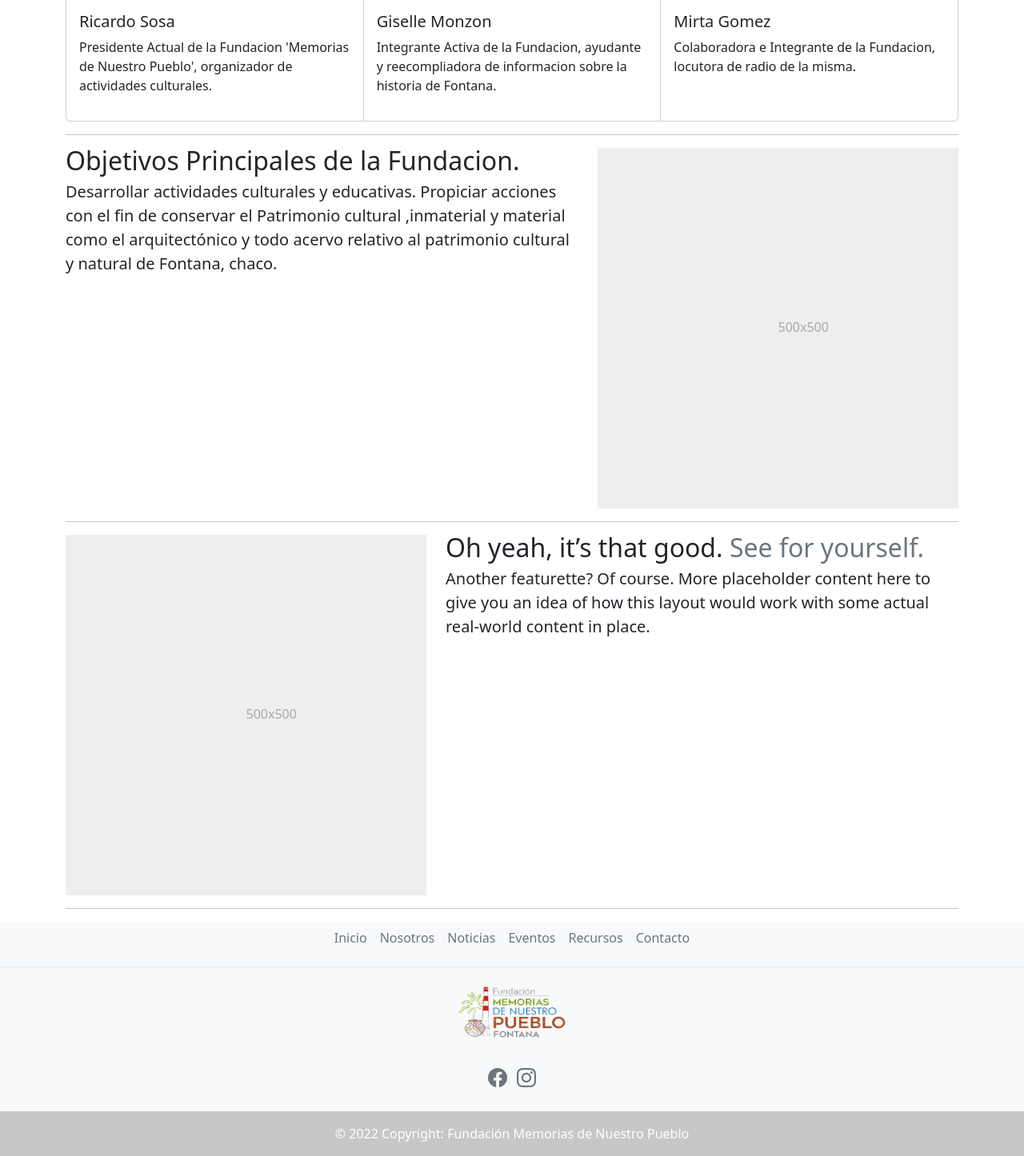
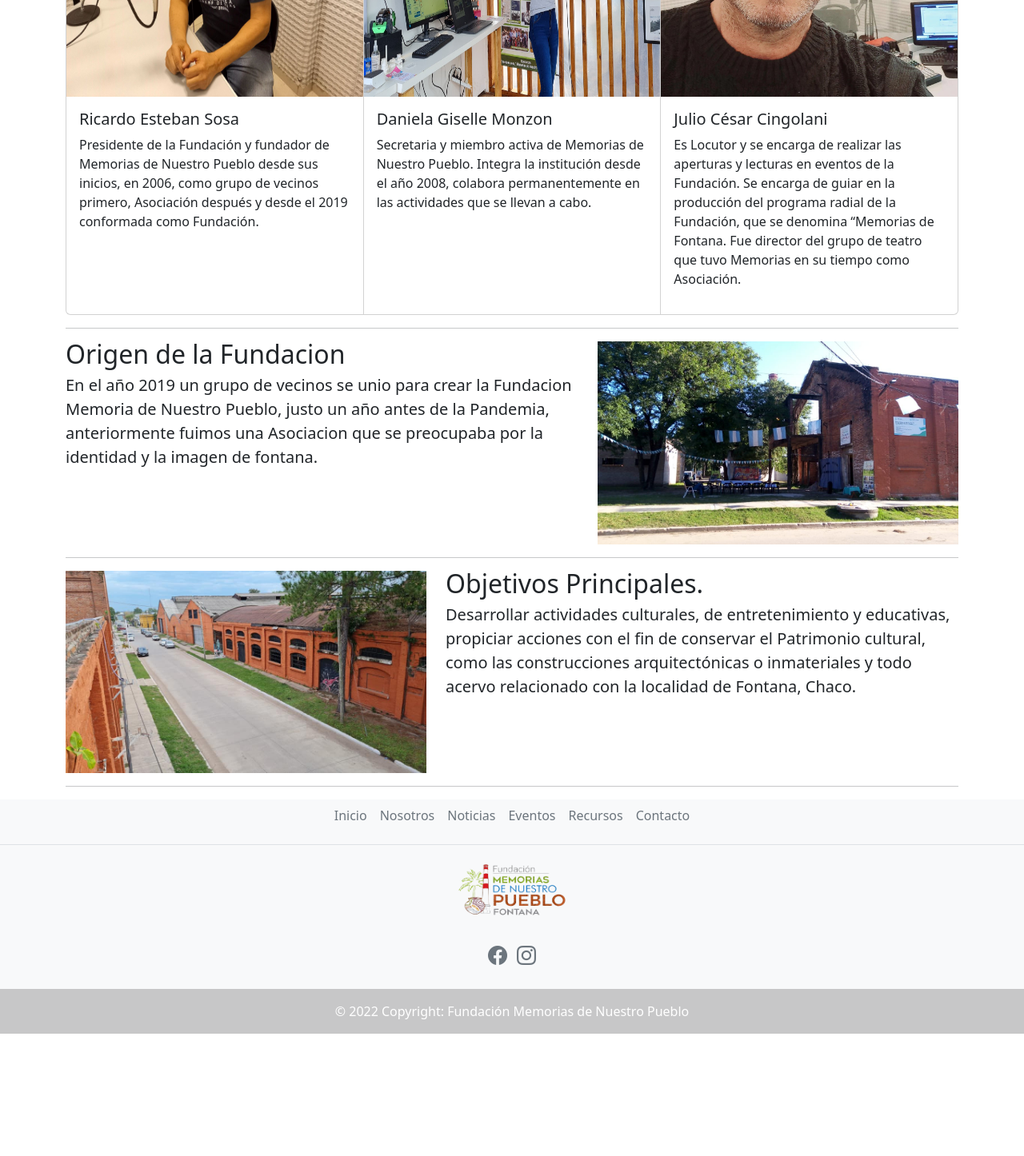
Before and after one commit to equipoINFO/ProyectoFinal, a Django app: template templates/nosotros.html in a window 1280 px wide. Shown: the part 376-1822 px from the top of the page at 80% size. After the commit the page ends 1669 px from the top, so only its background shows below. Run offline with Django 4.2, Linux system fonts and the light colour scheme; the template is opened without the code that fills it, so the values that code supplies are empty; parts of the project's set-up code (start-up, migrations or seed data) failed here and were passed over; some libraries are stand-ins or nearby versions.

Commit message:
Agregado de Nosotros.
agregando template Nosotros.

```diff
--- a/Blog2022/settings/base.py
+++ b/Blog2022/settings/base.py
@@ -23,7 +23,7 @@ BASE_DIR = os.path.dirname(os.path.dirname(os.path.abspath(__file__)))
 
 # SECURITY WARNING: keep the secret key used in production secret!
 #SECRET_KEY = 'django-inse1111111111111cure-efgvd8w3llet1ju111111111111111111111111oa(55+-!i_$5sz9iva1111111111111111sfuy$e+yr9vklt1t-'
-SECRET_KEY = ''
+SECRET_KEY = 'django-insecure-efgvd8w3llet1juoa(55+-!i_$5sz9ivasfuy$e+yr9vklt1t-'
 
 # SECURITY WARNING: don't run with debug turned on in production!
 DEBUG = True
--- a/Blog2022/urls.py
+++ b/Blog2022/urls.py
@@ -18,12 +18,13 @@ from django.urls import include, path
 from apps.noticias_app import views
 from apps.contacto_app import views
 
+
 urlpatterns = [
     path('admin/', admin.site.urls),
     # vista basada en función
     #siempre hay q llamar aca para que pida la solicitud de info en la parte de 'views'
     path('', views.index, name='index'),
     path('contacto', views.contacto, name='contacto'),
-    path('', views.index, name='nosotros'),
+    path('nosotros', views.nosotros, name='nosotros'),
   # path('', views.base, name='base')
 ]
--- a/apps/contacto_app/views.py
+++ b/apps/contacto_app/views.py
@@ -23,3 +23,6 @@ def contacto(request):
         contacto.save()
         return render(request, 'contacto/contactos.html')
     return render(request, 'contacto/contacto.html')
+
+def nosotros(request):
+    return render(request, 'nosotros.html')
--- a/requirements.txt
+++ b/requirements.txt
@@ -1,7 +1,12 @@
 asgiref==3.5.2
+dj-database-url==1.0.0
 Django==4.1
+gunicorn==20.1.0
 mysqlclient==2.1.1
 Pillow==9.2.0
+psycopg2==2.9.3
 PyMySQL==1.0.2
 sqlparse==0.4.2
 tzdata==2022.1
+whitenoise==6.2.0
+#borrar mysql antes de subir a heroku
--- a/templates/base.html
+++ b/templates/base.html
@@ -51,7 +51,7 @@
 				<div class="navbar-collapse collapse" id="navbarsExample09">
 					<ul class="navbar-nav me-auto mb-2 mb-lg-0">
 						<li><a href="#" class="nav-link px-2 link-dark">Inicio</a></li>
-						<li><a href="#" class="nav-link px-2 link-dark">Nosotros</a></li>
+						<li><a href="{% url 'nosotros' %}" class="nav-link px-2 link-dark">Nosotros</a></li>
 						<li><a href="#" class="nav-link px-2 link-dark">Noticias</a></li>
 						<li><a href="#" class="nav-link px-2 link-dark">Eventos</a></li>
 						<li><a href="#" class="nav-link px-2 link-dark">Recursos</a></li>
@@ -72,7 +72,7 @@
 	<footer class="text-center text-white bg-light">
 		<ul class="nav justify-content-center border-bottom pb-3 mb-3">
 			<li class="nav-item"><a href="#" class="nav-link px-2 text-muted">Inicio</a></li>
-			<li class="nav-item"><a href="#" class="nav-link px-2 text-muted">Nosotros</a></li>
+			<li class="nav-item"><a href="{% url 'nosotros' %}" class="nav-link px-2 text-muted">Nosotros</a></li>
 			<li class="nav-item"><a href="#" class="nav-link px-2 text-muted">Noticias</a></li>
 			<li class="nav-item"><a href="#" class="nav-link px-2 text-muted">Eventos</a></li>
 			<li class="nav-item"><a href="#" class="nav-link px-2 text-muted">Recursos</a></li>
--- a/templates/nosotros.html
+++ b/templates/nosotros.html
@@ -11,28 +11,28 @@
   <div class="container marketing">
 
     <!-- Three columns of text below the carousel -->
-    <div class="card-group">
+    <div class="card-group" style="margin-top: 50px">
       <div class="card">
-        <img src="..." class="card-img-top" alt="...">
+        <img src="{% static 'images/nosotros/RICARDO_SOSA.jpg' %}" min-width="480" height="350" alt="logo-ong">
         <div class="card-body">
-          <h5 class="card-title">Ricardo Sosa</h5>
-          <p class="card-text">Presidente Actual de la Fundacion 'Memorias de Nuestro Pueblo', organizador de actividades culturales.</p>
+          <h5 class="card-title">Ricardo Esteban Sosa</h5>
+          <p class="card-text">Presidente de la Fundación y fundador de Memorias de Nuestro Pueblo desde sus inicios, en 2006, como grupo de vecinos primero, Asociación después y desde el 2019 conformada como Fundación.</p>
           <p class="card-text"><small class="text-muted"></small></p>
         </div>
       </div>
       <div class="card">
-        <img src="..." class="card-img-top" alt="...">
+        <img src="{% static 'images/nosotros/GISELLE_MONZON.jpg' %}" min-width="480" height="350" alt="logo-ong">
         <div class="card-body">
-          <h5 class="card-title">Giselle Monzon</h5>
-          <p class="card-text">Integrante Activa de la Fundacion, ayudante y reecompliadora de informacion sobre la historia de Fontana.</p>
+          <h5 class="card-title">Daniela Giselle Monzon</h5>
+          <p class="card-text">Secretaria y miembro activa de Memorias de Nuestro Pueblo. Integra la institución desde el año 2008, colabora permanentemente en las actividades que se llevan a cabo.</p>
           <p class="card-text"><small class="text-muted"></small></p>
         </div>
       </div>
       <div class="card">
-        <img src="..." class="card-img-top" alt="...">
+        <img src="{% static 'images/nosotros/CESAR_CINGOLANI.jpg' %}" min-width="480" height="350" alt="logo-ong">
         <div class="card-body">
-          <h5 class="card-title">Mirta Gomez</h5>
-          <p class="card-text">Colaboradora e Integrante de la Fundacion, locutora de radio de la misma.</p>
+          <h5 class="card-title">Julio César Cingolani</h5>
+          <p class="card-text">Es Locutor y se encarga de realizar las aperturas y lecturas en eventos de la Fundación. Se encarga de guiar en la producción del programa radial de la Fundación, que se denomina “Memorias de Fontana. Fue director del grupo de teatro que tuvo Memorias en su tiempo como Asociación.</p>
           <p class="card-text"><small class="text-muted"></small></p>
         </div>
       </div>
@@ -45,12 +45,11 @@
 
     <div class="row featurette">
       <div class="col-md-7">
-        <h2 class="featurette-heading fw-normal lh-1">Objetivos Principales de la Fundacion.<span class="text-muted"></span></h2>
-        <p class="lead">Desarrollar actividades culturales y educativas. Propiciar acciones con el fin de conservar el Patrimonio cultural ,inmaterial y material como el arquitectónico y todo acervo relativo al patrimonio cultural y natural de Fontana, chaco. </p>
+        <h2 class="featurette-heading fw-normal lh-1">Origen de la Fundacion<span class="text-muted"></span></h2>
+        <p class="lead">En el año 2019 un grupo de vecinos se unio para crear la Fundacion Memoria de Nuestro Pueblo, justo un año antes de la Pandemia, anteriormente fuimos una Asociacion que se preocupaba por la identidad y la imagen de fontana.</p>
       </div>
       <div class="col-md-5">
-        <svg class="bd-placeholder-img bd-placeholder-img-lg featurette-image img-fluid mx-auto" width="500" height="500" xmlns="http://www.w3.org/2000/svg" role="img" aria-label="Placeholder: 500x500" preserveAspectRatio="xMidYMid slice" focusable="false"><title>Placeholder</title><rect width="100%" height="100%" fill="#eee"/><text x="50%" y="50%" fill="#aaa" dy=".3em">500x500</text></svg>
-
+        <img src="static/images/nosotros/EDIFICIOFUNDACION.jpg" class="card-img-top" alt="...">
       </div>
     </div>
 
@@ -58,12 +57,11 @@
 
     <div class="row featurette">
       <div class="col-md-7 order-md-2">
-        <h2 class="featurette-heading fw-normal lh-1">Oh yeah, it’s that good. <span class="text-muted">See for yourself.</span></h2>
-        <p class="lead">Another featurette? Of course. More placeholder content here to give you an idea of how this layout would work with some actual real-world content in place.</p>
+        <h2 class="featurette-heading fw-normal lh-1">Objetivos Principales.<span class="text-muted"></span></h2>
+        <p class="lead">Desarrollar actividades culturales, de entretenimiento y educativas, propiciar acciones con el fin de conservar el Patrimonio cultural, como las construcciones arquitectónicas o inmateriales y todo acervo relacionado con la localidad de Fontana, Chaco.</p>
       </div>
       <div class="col-md-5 order-md-1">
-        <svg class="bd-placeholder-img bd-placeholder-img-lg featurette-image img-fluid mx-auto" width="500" height="500" xmlns="http://www.w3.org/2000/svg" role="img" aria-label="Placeholder: 500x500" preserveAspectRatio="xMidYMid slice" focusable="false"><title>Placeholder</title><rect width="100%" height="100%" fill="#eee"/><text x="50%" y="50%" fill="#aaa" dy=".3em">500x500</text></svg>
-
+        <img src="static/images/nosotros/FUNDACIONINICIO.jpg" class="card-img-top" alt="...">
       </div>
     </div>
 
```
Also changed, not shown: static/css/carousel.css (deleted, +0 -86 lines), static/images/nosotros/CESAR_CINGOLANI.jpg (added), static/images/nosotros/EDIFICIOFUNDACION.jpg (added), static/images/nosotros/FUNDACIONINICIO.jpg (added), static/images/nosotros/GISELLE_MONZON.jpg (added), static/images/nosotros/RICARDO_SOSA.jpg (added).
